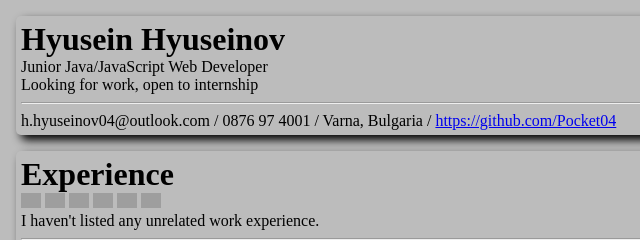
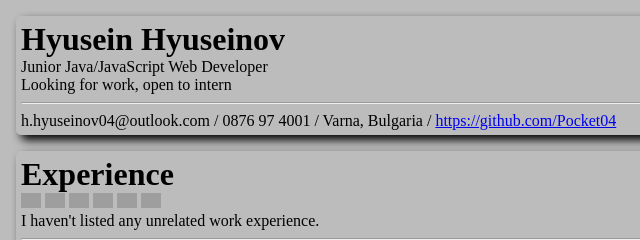
Before and after one commit to Pocket04/CV, a plain HTML site: page index.html in a window 1280 px wide. Shown: the top 240 px of the page, 0-640 px from the left. Drawn offline with Linux system fonts and the light colour scheme; grey boxes are pictures that could not be loaded.

Commit message:
Update index.html

```diff
--- a/index.html
+++ b/index.html
@@ -10,7 +10,7 @@
     <div class="contact-info">
         <h1>Hyusein Hyuseinov</h1>
         <p>Junior Java/JavaScript Web Developer</p>
-        <p>Looking for work, open to internship</p>
+        <p>Looking for work, open to intern</p>
         <hr>
         <p>h.hyuseinov04@outlook.com / 0876 97 4001 / Varna, Bulgaria / <a href="https://github.com/Pocket04" target="_blank">https://github.com/Pocket04</a>
         </p>
@@ -49,4 +49,5 @@
 
 
 </body>
+
 </html>
```
